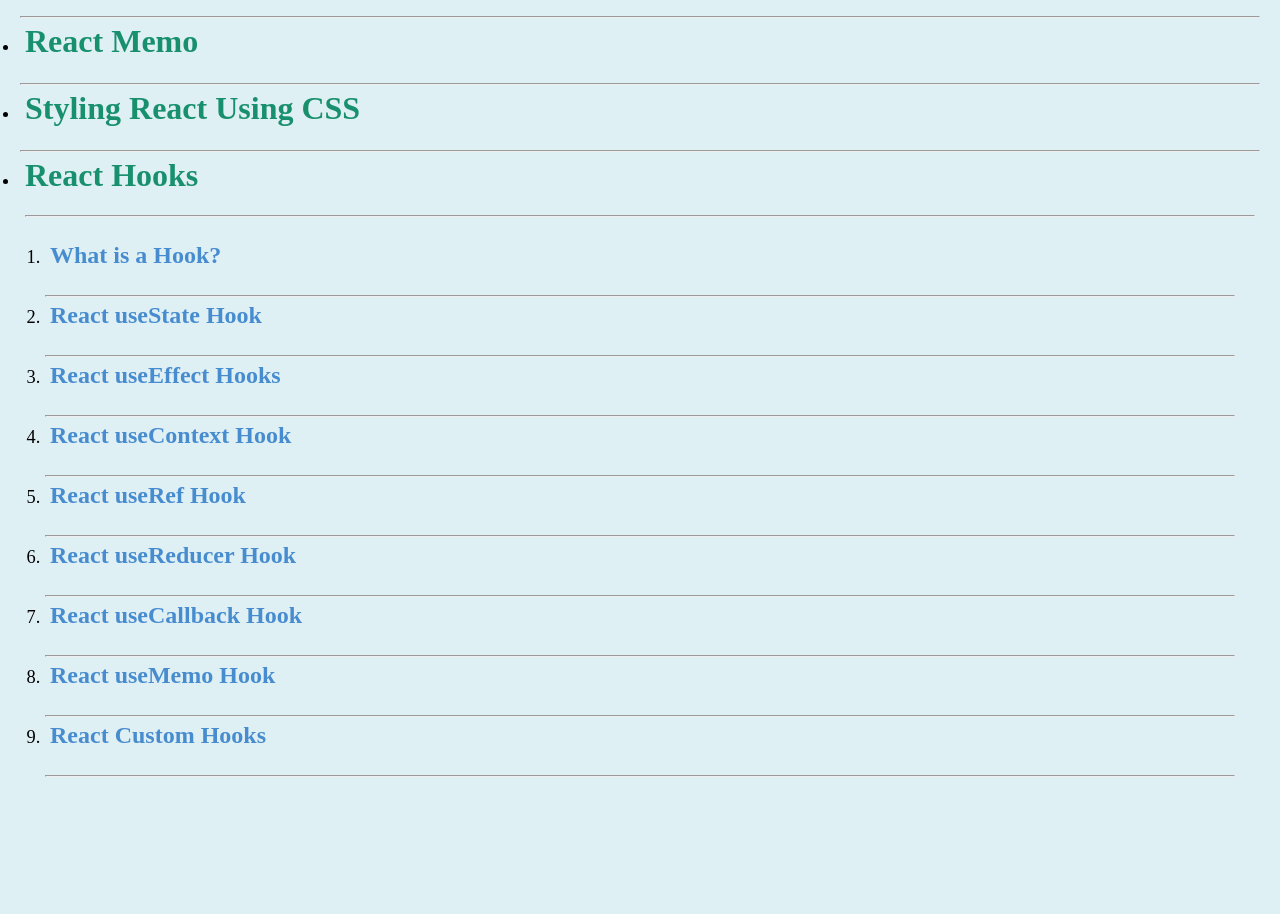
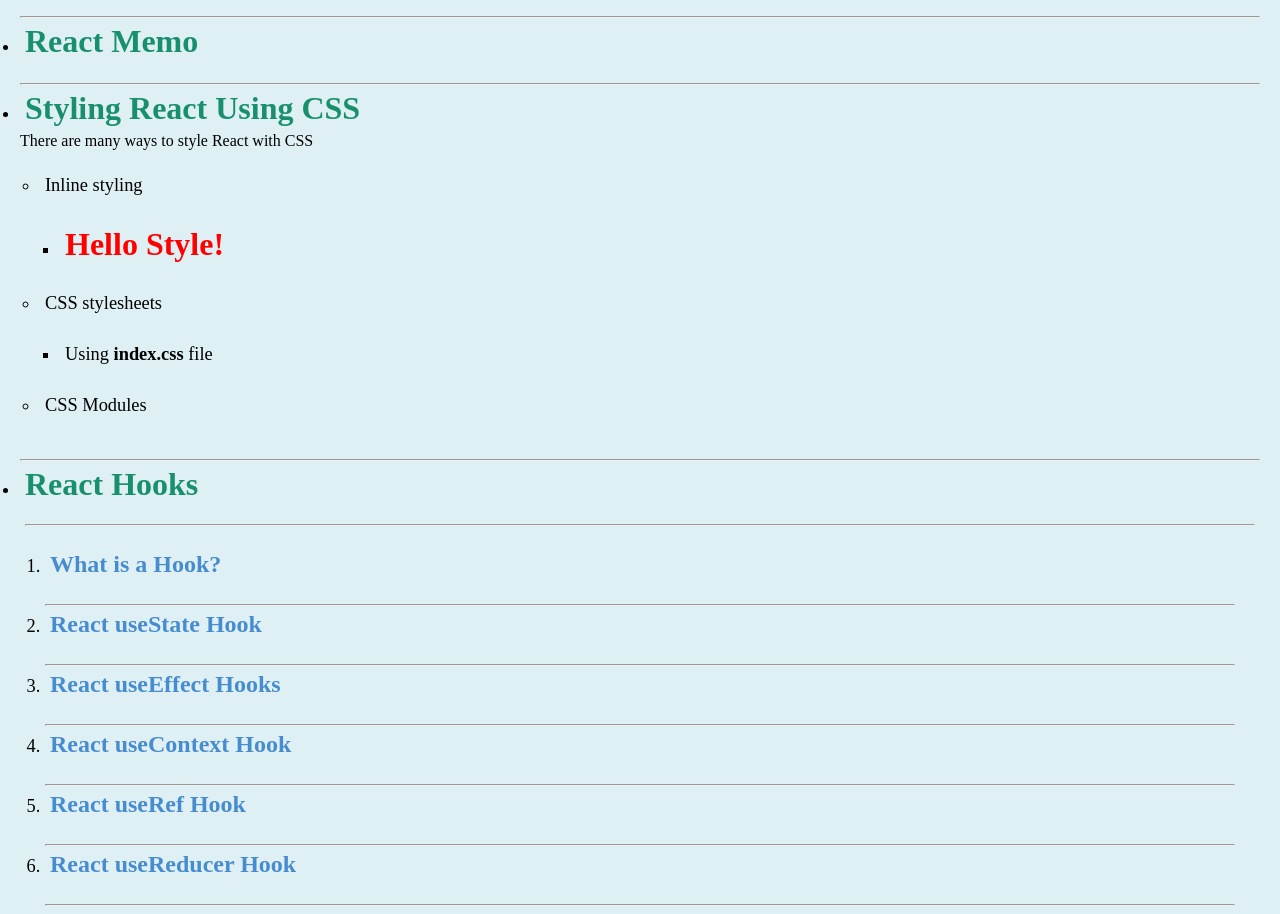
Before and after one commit to KaizenBuild/FrontEnd_Practice, a React (Vite) app in the folder ReactJS Practice/2_ReactJS/: page / in a window 1280 px wide. Shown: the part 5040-5954 px from the top of the page. Before the commit the page ends 5862 px from the top, so only its background shows below. Built offline with nearby package versions, Linux system fonts and the light colour scheme.

Commit message:
Complete : ReactJs CSS Styling

```diff
--- a/ReactJS Practice/2_ReactJS/src/components/ReactList.jsx
+++ b/ReactJS Practice/2_ReactJS/src/components/ReactList.jsx
@@ -13,6 +13,7 @@ import Contact from '../pages/Contact'
 import Home from '../pages/Home'
 import { createBrowserRouter, RouterProvider, Route, Router } from 'react-router-dom'
 import About from '../pages/About'
+import ReactStyling from './ReactStyling'
 
 
 export const ReactList = () => {
@@ -86,7 +87,7 @@ export const ReactList = () => {
             <br /> <hr />
 
             <li><h2>Styling React Using CSS</h2></li>
-
+            <ReactStyling/>
             <br /> <hr />
 
             <li><h2>React Hooks</h2>
--- /dev/null
+++ b/ReactJS Practice/2_ReactJS/src/components/ReactStyling.jsx
@@ -0,0 +1,28 @@
+import React from 'react'
+
+const ReactStyling = () => {
+    return (
+        <div>
+            <p>There are many ways to style React with CSS</p>
+            <ul>
+                <li>Inline styling</li>
+                <ul>
+                    <li><h2 style={{ color: "red" }}>Hello Style!</h2></li>
+                </ul>
+
+
+                <li>CSS stylesheets</li>
+                <ul>
+                    <li>Using <b>index.css</b> file</li>
+                </ul>
+
+
+                <li>CSS Modules</li>
+
+
+            </ul>
+        </div>
+    )
+}
+
+export default ReactStyling
```
